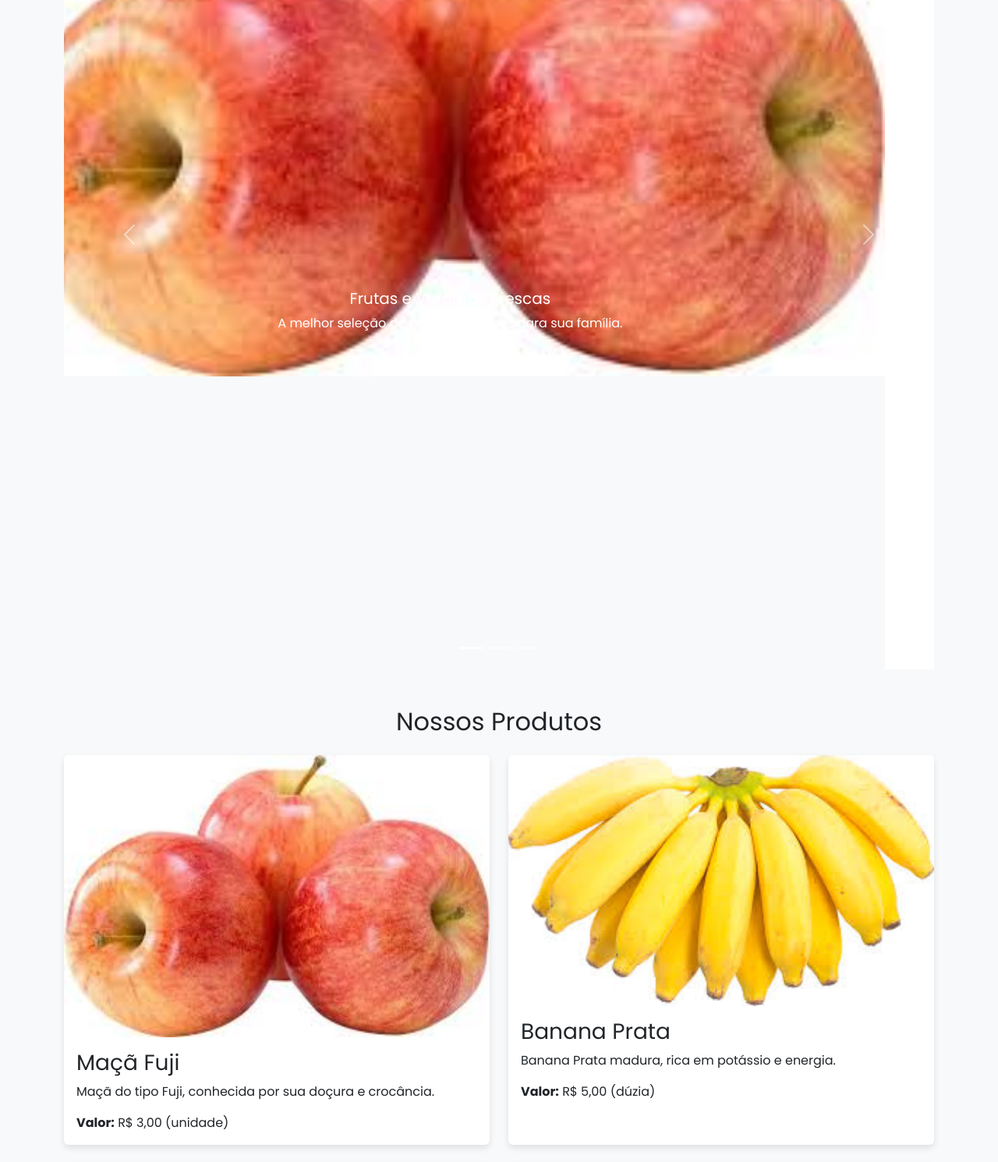
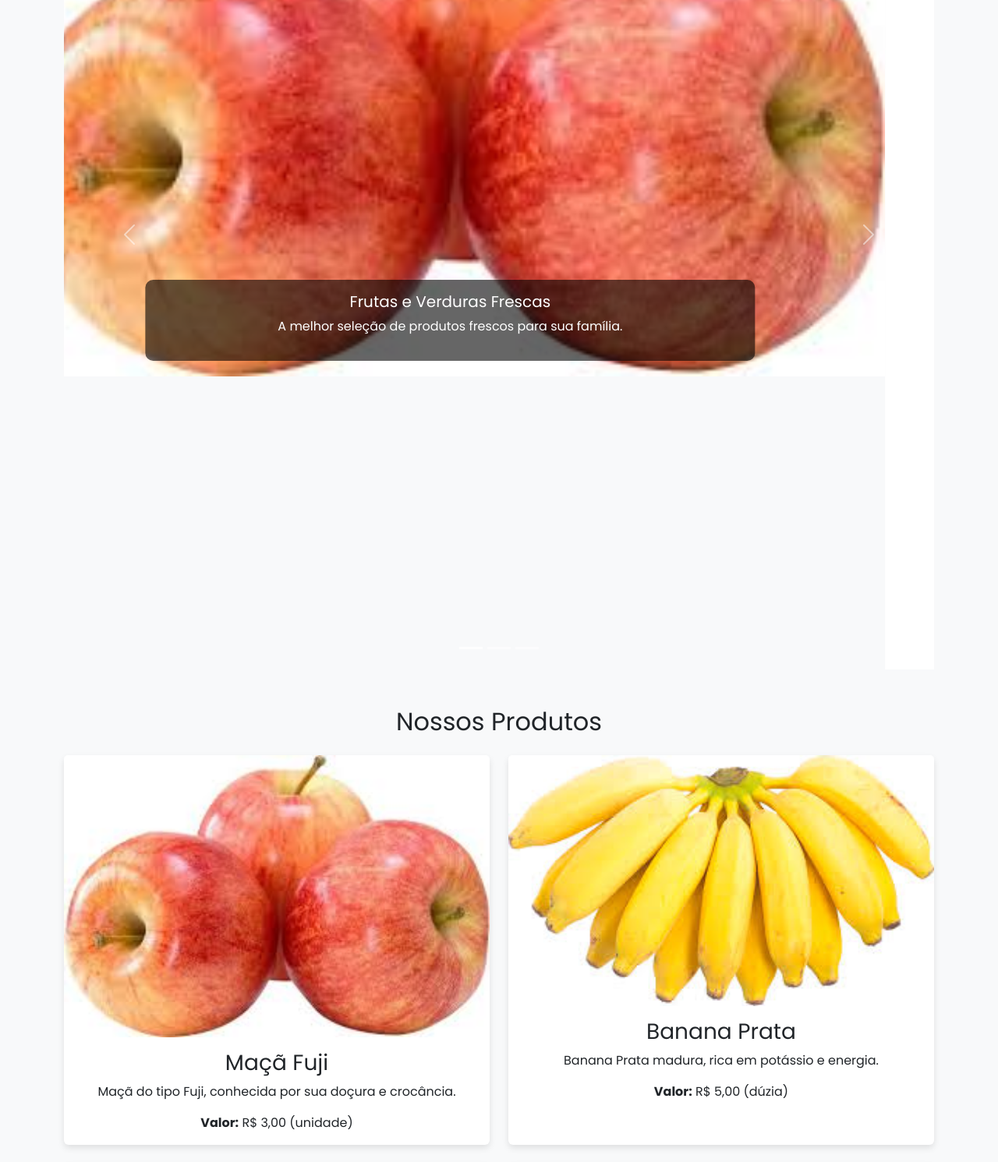
Before and after one commit to SCSAndre/projeto_minimercado, a plain HTML site: page index.html in a window 1280 px wide. Shown: the part 465-1956 px from the top of the page at 78% size. Drawn offline with nearby package versions, Linux system fonts and the light colour scheme.

Commit message:
Criação e alterações necessárias

```diff
--- a/style.css
+++ b/style.css
@@ -60,3 +60,20 @@ footer a:hover {
     color: #FFFFFF;
     text-decoration: underline;
 }
+
+/* ================================================== */
+/* INÍCIO DAS NOVAS MODIFICAÇÕES                      */
+/* ================================================== */
+
+/* MELHORIA 1: Centralizando o texto dos cards de produto */
+/* Esta regra afeta apenas os cards dentro da seção com id="produtos" */
+#produtos .card-body {
+    text-align: center;
+}
+
+/* MELHORIA 2: Melhorando a legibilidade das legendas do carrossel */
+.carousel-caption {
+    background-color: rgba(0, 0, 0, 0.6); /* Fundo preto com 60% de transparência */
+    border-radius: 10px; /* Cantos arredondados para um visual mais suave */
+    padding: 1rem; /* Espaçamento interno para o texto não ficar colado nas bordas */
+}
```
